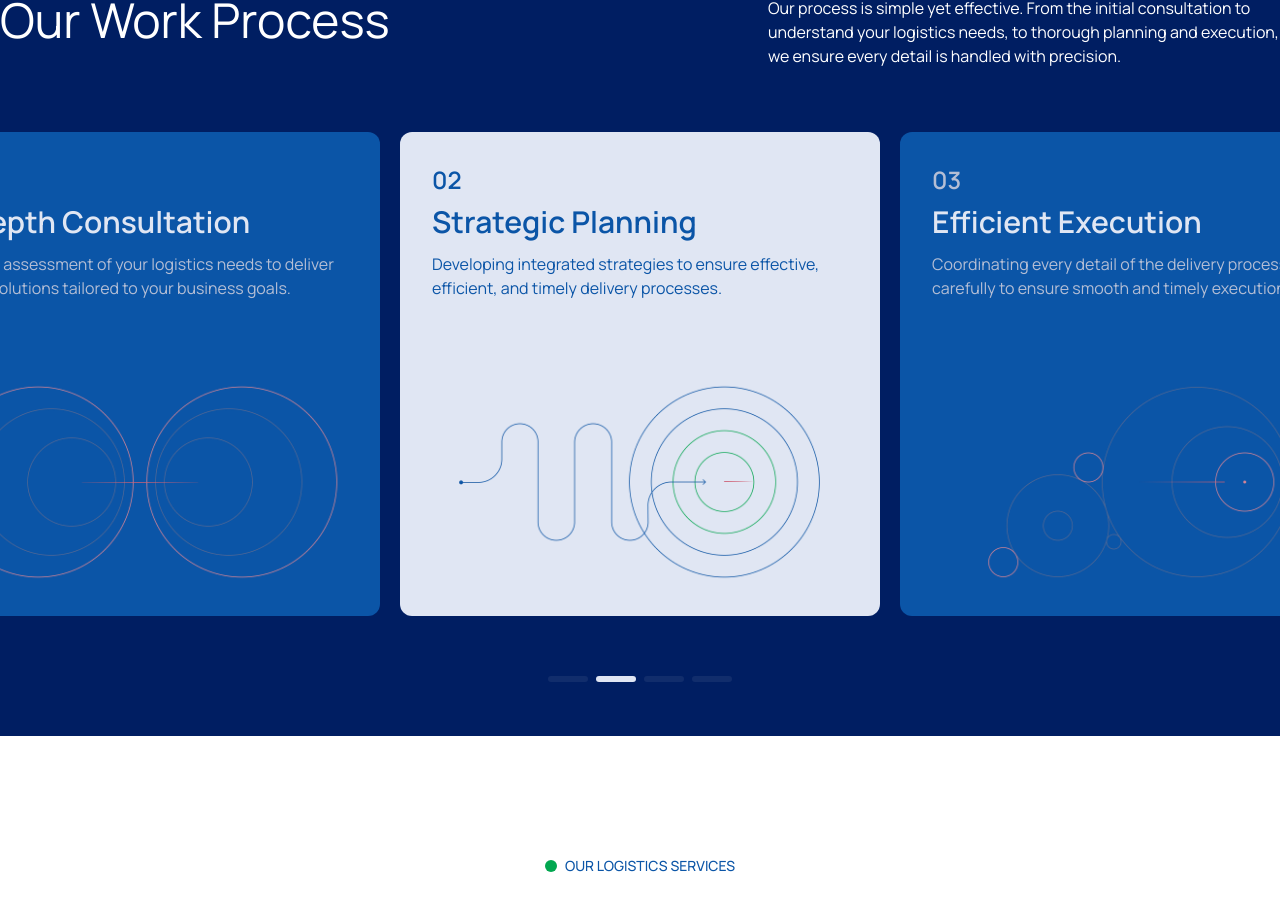
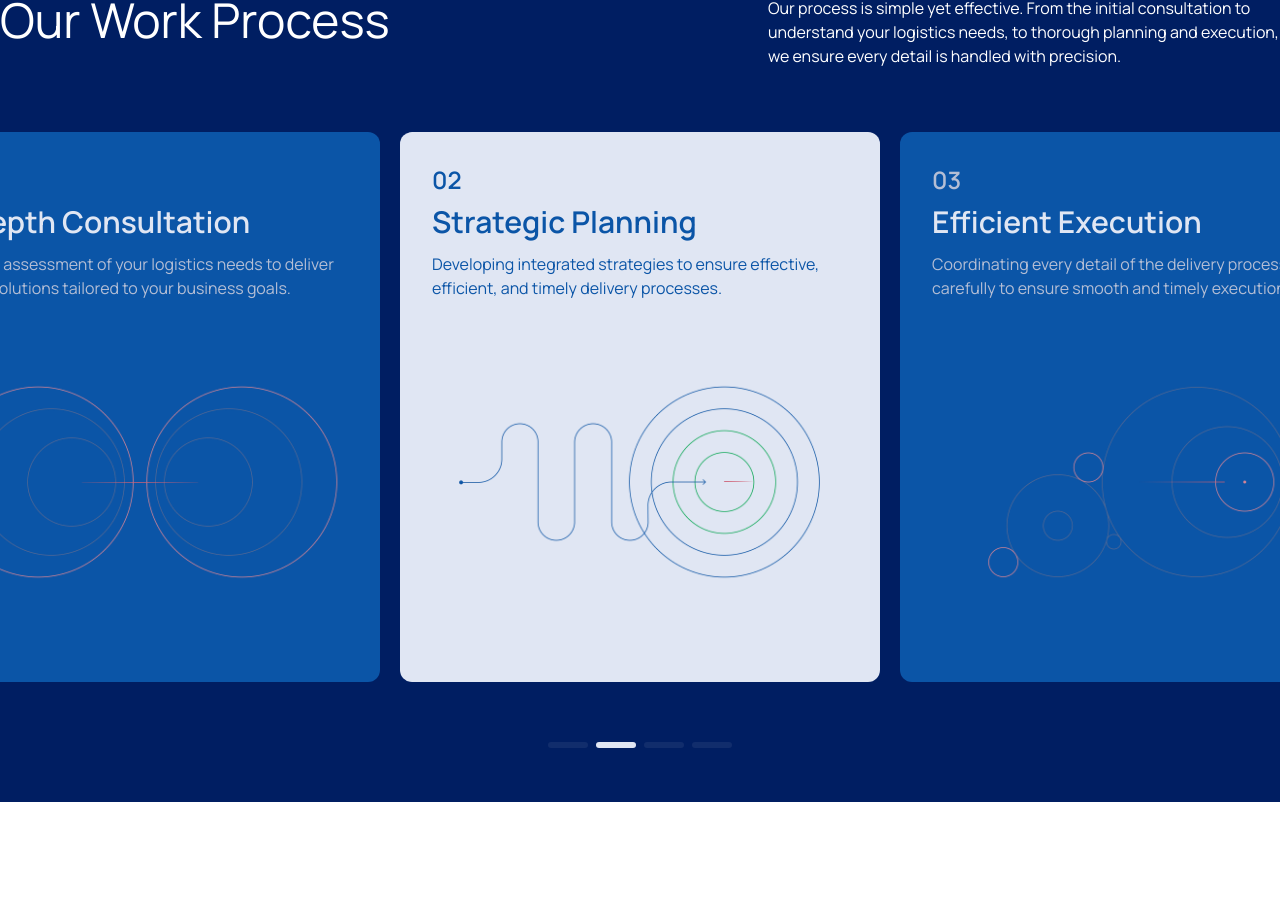
Before and after one commit to ciptacodeteam/shaga, a Next.js app: page /en in a window 1280 px wide. Shown: the part 3810-4708 px from the top of the page. Built offline with nearby package versions, Linux system fonts and the light colour scheme.

Commit message:
fix: enhance minimum height for SwiperSlide components for better layout consistency

```diff
--- a/section/beranda/WorkSection.tsx
+++ b/section/beranda/WorkSection.tsx
@@ -74,7 +74,7 @@ export default function WorkSection() {
                   role='button'
                   tabIndex={0}
                   className={cn(
-                    `transition-all duration-300 rounded-xl p-6 md:p-8 flex flex-col justify-between text-left cursor-pointer focus:outline-none focus:ring-2 focus:ring-offset-2 focus:ring-green-300`,
+                    `transition-all duration-300 rounded-xl p-6 md:p-8 flex flex-col justify-between text-left cursor-pointer focus:outline-none focus:ring-2 min-h-[400px] lg:min-h-[550px] focus:ring-offset-2 focus:ring-green-300`,
                     isActive ? 'bg-[#E0E6F3]' : 'bg-primary'
                   )}
                 >
```
